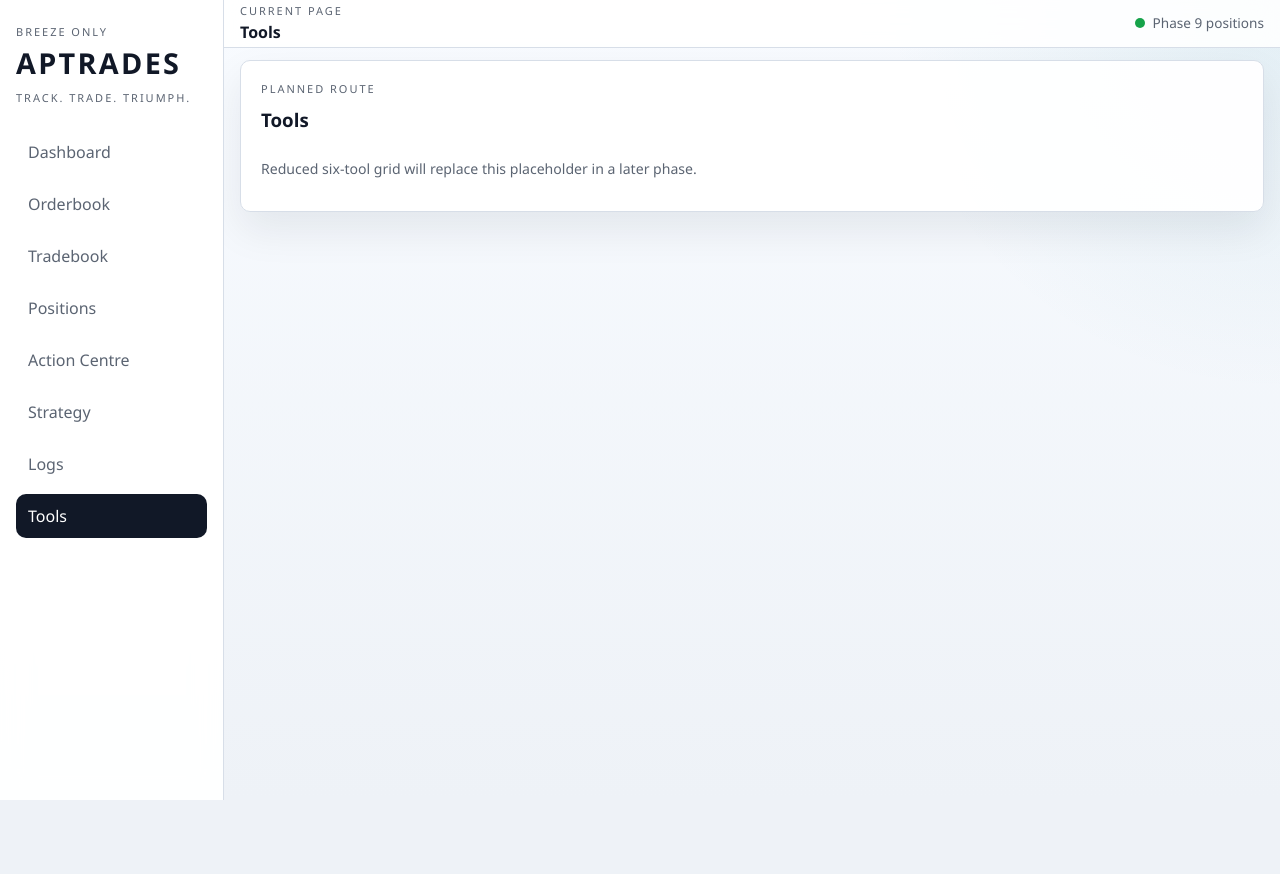
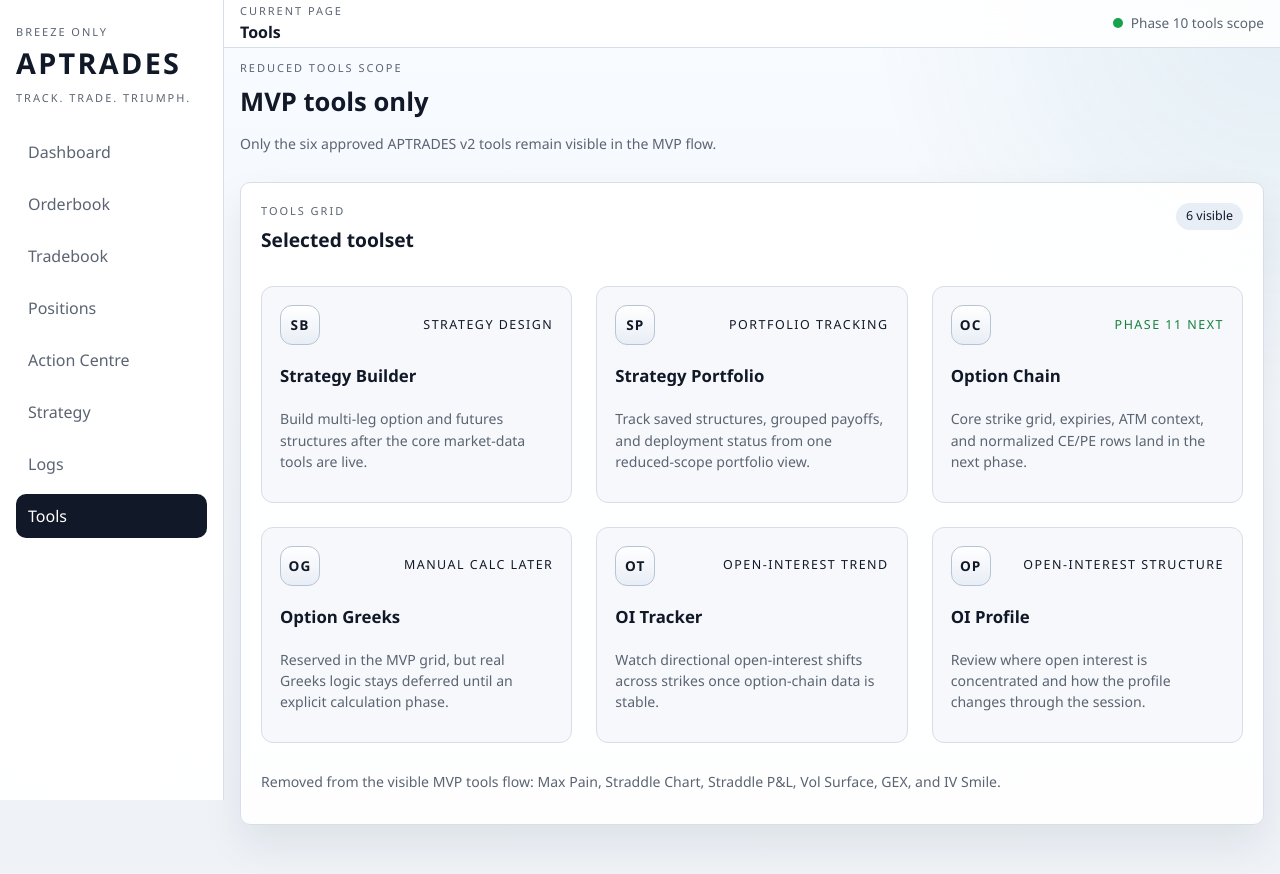
Before and after one commit to ankitlj/APTRADES2, a React (Vite) app in the folder frontend/: page /tools in a window 1280 px wide. Shown: the top 874 px of the page. Before the commit the page ends 800 px from the top, so only its background shows below. Built offline with nearby package versions, Linux system fonts and the light colour scheme.

Commit message:
feat: reduce tools page scope

```diff
--- a/frontend/src/App.tsx
+++ b/frontend/src/App.tsx
@@ -6,6 +6,7 @@
 import { PlaceholderPage } from "./pages/PlaceholderPage";
 import { PositionsPage } from "./pages/PositionsPage";
 import { TradebookPage } from "./pages/TradebookPage";
+import { ToolsPage } from "./pages/ToolsPage";
 
 const pages = [
   { path: "/dashboard", title: "Dashboard", description: "The main APTRADES dashboard now runs through backend contracts." },
@@ -25,8 +26,9 @@
         <Route path="/orderbook" element={<OrderbookPage />} />
         <Route path="/tradebook" element={<TradebookPage />} />
         <Route path="/positions" element={<PositionsPage />} />
+        <Route path="/tools" element={<ToolsPage />} />
         {pages
-          .filter((page) => !["/dashboard", "/orderbook", "/tradebook", "/positions"].includes(page.path))
+          .filter((page) => !["/dashboard", "/orderbook", "/tradebook", "/positions", "/tools"].includes(page.path))
           .map((page) => (
             <Route
               key={page.path}
--- a/frontend/src/components/AppShell.tsx
+++ b/frontend/src/components/AppShell.tsx
@@ -100,7 +100,7 @@
           )}
           <div className="topbar-status">
             <span className="status-dot" />
-            Phase 9 positions
+            Phase 10 tools scope
           </div>
         </header>
         <main className="main-content">{children}</main>
--- a/frontend/src/index.css
+++ b/frontend/src/index.css
@@ -579,6 +579,60 @@
   min-width: 980px;
 }
 
+.tools-grid {
+  display: grid;
+  grid-template-columns: repeat(3, minmax(0, 1fr));
+  gap: 24px;
+}
+
+.tool-card {
+  min-height: 190px;
+  padding: 18px;
+  border: 1px solid var(--border);
+  border-radius: 12px;
+  background: var(--surface-muted);
+  display: grid;
+  gap: 18px;
+}
+
+.tool-card-top {
+  display: flex;
+  align-items: center;
+  justify-content: space-between;
+  gap: 12px;
+}
+
+.tool-icon-tile {
+  width: 40px;
+  height: 40px;
+  border-radius: 12px;
+  border: 1px solid var(--border-strong);
+  background: linear-gradient(180deg, #ffffff 0%, #e8eef6 100%);
+  display: inline-flex;
+  align-items: center;
+  justify-content: center;
+  color: #111827;
+  font-size: 0.85rem;
+  font-weight: 700;
+  letter-spacing: 0.08em;
+}
+
+.tool-status {
+  font-size: 0.78rem;
+  text-transform: uppercase;
+  letter-spacing: 0.12em;
+}
+
+.tool-card-body {
+  display: grid;
+  gap: 8px;
+  align-content: start;
+}
+
+.tool-card-body strong {
+  font-size: 1.05rem;
+}
+
 .settings-panel {
   display: grid;
   grid-template-columns: repeat(4, minmax(0, 1fr));
@@ -650,6 +704,10 @@
   .dashboard-split {
     grid-template-columns: 1fr;
   }
+
+  .tools-grid {
+    grid-template-columns: repeat(2, minmax(0, 1fr));
+  }
 }
 
 @media (max-width: 900px) {
@@ -679,6 +737,10 @@
     grid-template-columns: 1fr;
   }
 
+  .tools-grid {
+    grid-template-columns: 1fr;
+  }
+
   .mobile-nav {
     position: fixed;
     right: 0;
--- /dev/null
+++ b/frontend/src/pages/ToolsPage.tsx
@@ -0,0 +1,97 @@
+const tools = [
+  {
+    title: "Strategy Builder",
+    subtitle: "Strategy design",
+    description: "Build multi-leg option and futures structures after the core market-data tools are live.",
+    status: "planned",
+  },
+  {
+    title: "Strategy Portfolio",
+    subtitle: "Portfolio tracking",
+    description: "Track saved structures, grouped payoffs, and deployment status from one reduced-scope portfolio view.",
+    status: "planned",
+  },
+  {
+    title: "Option Chain",
+    subtitle: "Phase 11 next",
+    description: "Core strike grid, expiries, ATM context, and normalized CE/PE rows land in the next phase.",
+    status: "next",
+  },
+  {
+    title: "Option Greeks",
+    subtitle: "Manual calc later",
+    description: "Reserved in the MVP grid, but real Greeks logic stays deferred until an explicit calculation phase.",
+    status: "deferred",
+  },
+  {
+    title: "OI Tracker",
+    subtitle: "Open-interest trend",
+    description: "Watch directional open-interest shifts across strikes once option-chain data is stable.",
+    status: "planned",
+  },
+  {
+    title: "OI Profile",
+    subtitle: "Open-interest structure",
+    description: "Review where open interest is concentrated and how the profile changes through the session.",
+    status: "planned",
+  },
+];
+
+function toneClassName(status: string) {
+  if (status === "next") {
+    return "tone-positive";
+  }
+  if (status === "deferred") {
+    return "tone-warning";
+  }
+  return "tone-neutral";
+}
+
+export function ToolsPage() {
+  return (
+    <section className="route-page">
+      <div className="route-header">
+        <div>
+          <p className="section-kicker">Reduced tools scope</p>
+          <h3>MVP tools only</h3>
+          <p className="panel-message">Only the six approved APTRADES v2 tools remain visible in the MVP flow.</p>
+        </div>
+      </div>
+
+      <article className="panel route-panel">
+        <div className="section-header">
+          <div>
+            <p className="section-kicker">Tools grid</p>
+            <h3>Selected toolset</h3>
+          </div>
+          <span className="section-pill">6 visible</span>
+        </div>
+
+        <div className="tools-grid">
+          {tools.map((tool) => (
+            <article key={tool.title} className="tool-card">
+              <div className="tool-card-top">
+                <div className="tool-icon-tile" aria-hidden="true">
+                  {tool.title
+                    .split(" ")
+                    .map((word) => word[0])
+                    .join("")
+                    .slice(0, 2)}
+                </div>
+                <span className={`tool-status ${toneClassName(tool.status)}`}>{tool.subtitle}</span>
+              </div>
+              <div className="tool-card-body">
+                <strong>{tool.title}</strong>
+                <p className="panel-message">{tool.description}</p>
+              </div>
+            </article>
+          ))}
+        </div>
+
+        <p className="panel-message">
+          Removed from the visible MVP tools flow: Max Pain, Straddle Chart, Straddle P&amp;L, Vol Surface, GEX, and IV Smile.
+        </p>
+      </article>
+    </section>
+  );
+}
```
Also changed, not shown: 2 other files (tests, documents, lock files or other folders).
